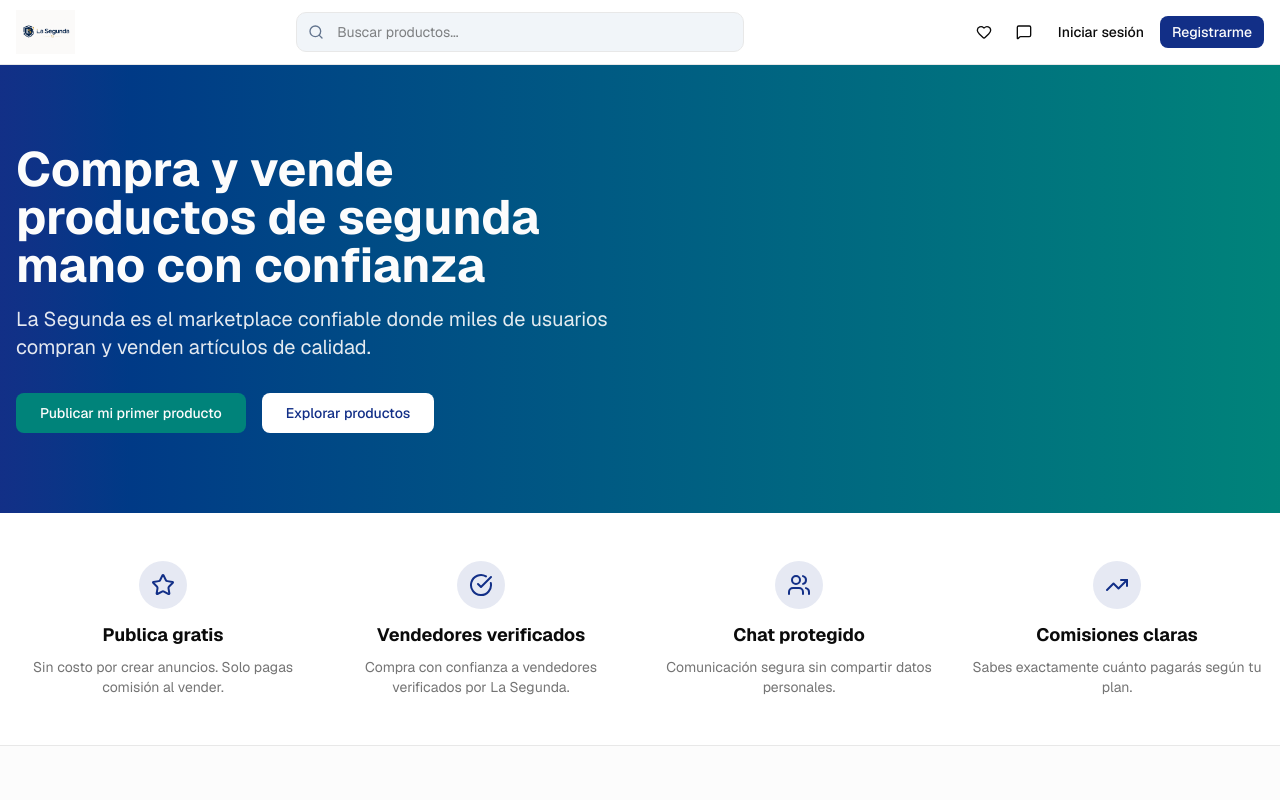
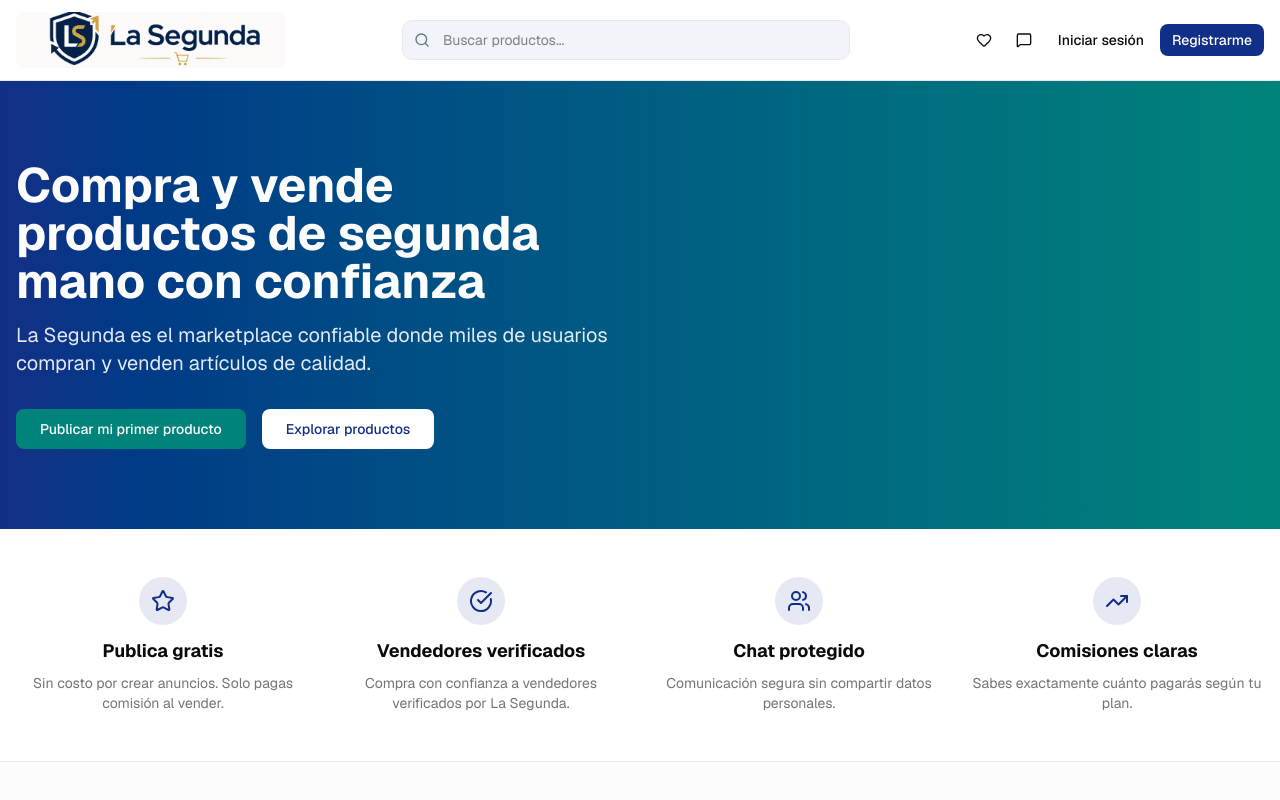
Before and after one commit to diegopquintanilla-blip/la-segunda, a Next.js app: page / in a window 1280 px wide. Shown: the top 800 px of the page. Built offline with nearby package versions, Linux system fonts and the light colour scheme; no server answers.

Commit message:
Update header.tsx

```diff
--- a/components/header.tsx
+++ b/components/header.tsx
@@ -43,22 +43,24 @@ export function Header() {
 
   return (
     <header className="sticky top-0 z-50 w-full border-b bg-white/95 backdrop-blur">
-      <div className="mx-auto flex h-16 max-w-7xl items-center justify-between gap-4 px-4">
-        <Link href="/" className="flex items-center gap-3">
+      <div className="mx-auto flex h-20 max-w-7xl items-center justify-between gap-4 px-4">
+        <Link href="/" className="flex shrink-0 items-center">
           {!logoError ? (
-            <img
-              src={LOGO_SRC}
-              alt="La Segunda"
-              onError={() => setLogoError(true)}
-              className="h-11 w-auto max-w-[210px] object-contain"
-            />
+            <div className="flex h-14 w-[240px] items-center overflow-hidden rounded-md bg-white sm:w-[270px]">
+              <img
+                src={LOGO_SRC}
+                alt="La Segunda"
+                onError={() => setLogoError(true)}
+                className="h-full w-full object-cover object-center"
+              />
+            </div>
           ) : (
             <div className="flex items-center gap-2">
-              <div className="flex h-9 w-9 items-center justify-center rounded-xl bg-primary text-sm font-bold text-primary-foreground">
+              <div className="flex h-11 w-11 items-center justify-center rounded-xl bg-primary text-base font-bold text-primary-foreground">
                 S
               </div>
 
-              <span className="text-xl font-bold text-slate-950">
+              <span className="text-2xl font-bold text-slate-950">
                 La Segunda
               </span>
             </div>
@@ -82,7 +84,7 @@ export function Header() {
           </div>
         </form>
 
-        <nav className="flex items-center gap-1">
+        <nav className="flex shrink-0 items-center gap-1">
           <Link href="/favorites">
             <Button variant="ghost" size="icon" title="Favoritos">
               <Heart className="h-5 w-5" />
```
